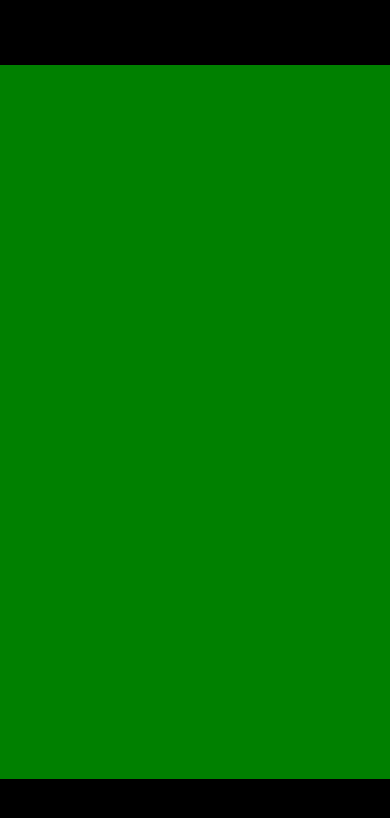
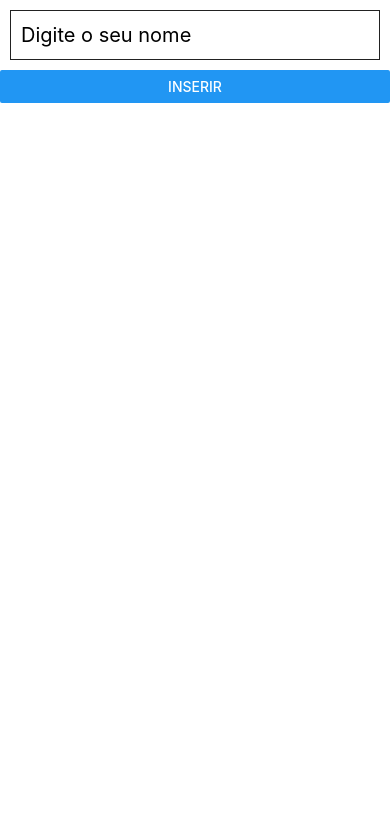
Before and after one commit to mrcomputer2018/meuappclass, a React Native app: screen / in a window 390 px wide. Shown: the top 818 px of the page. Built offline with nearby package versions, Linux system fonts and the light colour scheme.

Commit message:
recebendo dados

```diff
--- a/App.js
+++ b/App.js
@@ -1,13 +1,46 @@
-import React, { Component } from 'react';
-import { View, StyleSheet, Text } from 'react-native';
+/* recebendo dados */
+import React , { Component } from 'react';
+import { View, StyleSheet, Text, TextInput, Button } from 'react-native';
 
 class App extends Component {
-    render(){
-        return (
+
+    constructor(propps) {
+        super(propps);
+        this.state = {
+            name: '',
+        };
+
+        this.capturaNome = this.capturaNome.bind(this);
+    }
+
+    capturaNome(text){
+        if (text.length > 0) {
+            this.setState({
+                name: 'Bem vindo: ' + text,
+            });
+        }
+        else {
+            this.setState({ name: ''});
+        }
+
+    }
+
+    render() {
+        return(
             <View style={ styles.container }>
-                <View style={ styles.view1 }></View>
-                <View style={ styles.view2 }></View>
-                <View style={ styles.view1 }></View>
+                <TextInput
+                    placeholder='Digite o seu nome'
+                    underlineColorAndroid= 'transparent'
+                    onChangeText={ this.capturaNome }
+                    style={ styles.textInput }
+                />
+
+                <Button title='Inserir' onPress={ this.inserir }/>
+
+                <Text
+                style={ styles.text }>
+                    { this.state.name }
+                </Text>
             </View>
         );
     }
@@ -15,18 +48,21 @@ class App extends Component {
 
 const styles = StyleSheet.create({
     container: {
-        /* ocupa o tamanho inteiro da tela */
         flex: 1,
-        backgroundColor: 'gray',
     },
-    view1: {
-        height: 65,
-        backgroundColor: 'black',
+    textInput: {
+        height: 50,
+        borderWidth: 1,
+        borderColor: '#222',
+        margin: 10,
+        padding: 10,
+        fontSize: 20,
     },
-    view2: {
-        flex: 1,
-        backgroundColor: 'green',
-    }
+    text: {
+        textAlign: 'center',
+        fontSize: 24,
+        fontWeight: 'bold',
+    },
 });
 
 export default App;
```
Also changed, not shown: Aula_17.js (added, +32 -0 lines).
